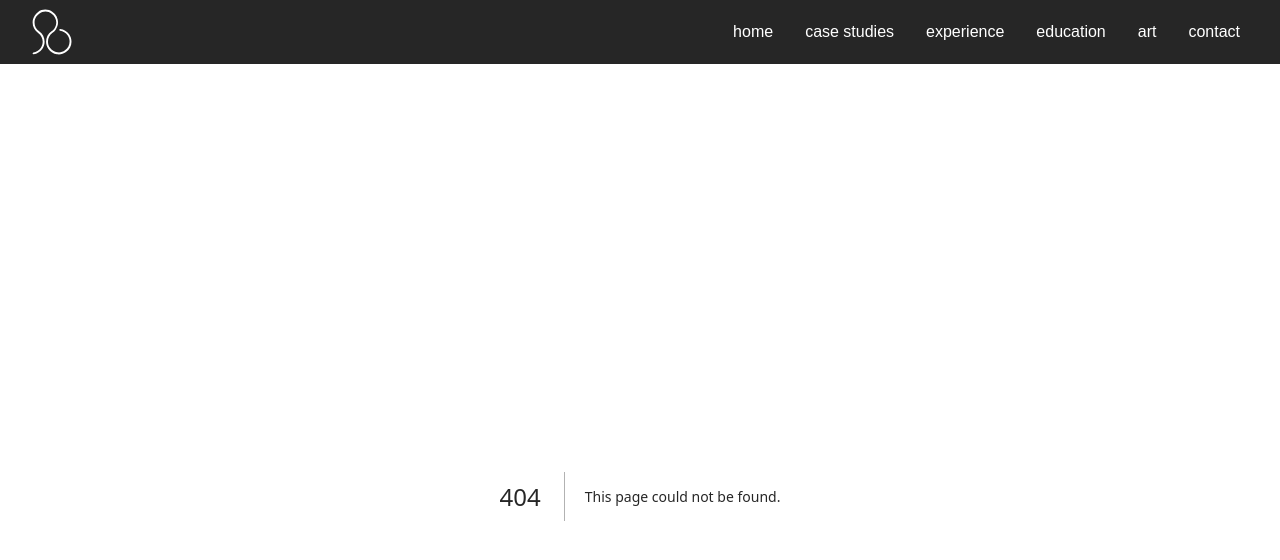
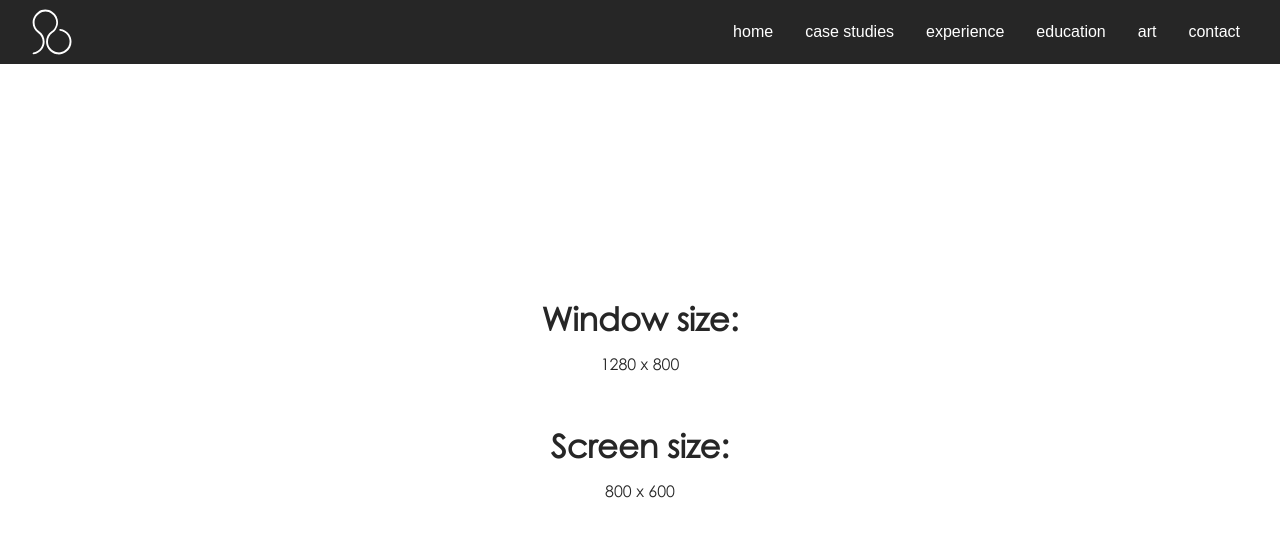
Before and after one commit to sebcglbailey/website2024, a Next.js app in the folder portfolio-site/: page /device-size in a window 1280 px wide. Before the commit this address had no page. Shown: the top 560 px of the page. Built offline with nearby package versions, Linux system fonts and the light colour scheme.

Commit message:
adds device size page back in

```diff
--- /dev/null
+++ b/portfolio-site/app/device-size/device-size.module.css
@@ -0,0 +1,9 @@
+.deviceContainer {
+    height: calc(100vh - 12rem);
+    text-align: center;
+    display: flex;
+    flex-direction: column;
+    align-items: center;
+    justify-content: center;
+    gap: 1rem;
+}
--- /dev/null
+++ b/portfolio-site/app/device-size/page.tsx
@@ -0,0 +1,67 @@
+"use client";
+
+import { useEffect, useState } from 'react';
+
+import styles from "./device-size.module.css";
+
+// Hook
+const getFullWidth = () => screen?.width
+    || document.documentElement.clientWidth
+    || document.body.clientWidth;
+const getFullHeight = () => screen?.height
+    || document.documentElement.clientHeight
+    || document.body.clientHeight;
+const getInnerWidth = () => window.innerWidth
+    || document.documentElement.clientWidth
+    || document.body.clientWidth;
+const getInnerHeight = () => window.innerHeight
+    || document.documentElement.clientHeight
+    || document.body.clientHeight;
+
+function useCurrentSize() {
+    // save current window width in the state object
+    let [fullWidth, setFullWidth] = useState(getFullWidth());
+    let [fullHeight, setFullHeight] = useState(getFullHeight());
+    let [innerWidth, setInnerWidth] = useState(getInnerWidth());
+    let [innerHeight, setInnerHeight] = useState(getInnerHeight());
+
+    // in this case useEffect will execute only once because
+    // it does not have any dependencies.
+    useEffect(() => {
+        const resizeListener = () => {
+            // change size from the state object
+            setFullWidth(getFullWidth())
+            setFullHeight(getFullHeight())
+            setInnerWidth(getInnerWidth())
+            setInnerHeight(getInnerHeight())
+        };
+        // set resize listener
+        window.addEventListener('resize', resizeListener);
+
+        // clean up function
+        return () => {
+            // remove resize listener
+            window.removeEventListener('resize', resizeListener);
+        }
+    }, [])
+
+    return { innerWidth, innerHeight, fullWidth, fullHeight };
+}
+
+export default function Page() {
+
+    const size = useCurrentSize();
+    console.log(size)
+
+    return (
+        <div className={styles.deviceContainer}>
+            <h2>Window size:</h2>
+            <p>{size.innerWidth} x {size.innerHeight}</p>
+            <br/>
+            <h2>Screen size:</h2>
+            <p>{size.fullWidth} x {size.fullHeight}</p>
+        </div>
+
+    )
+
+}
```
